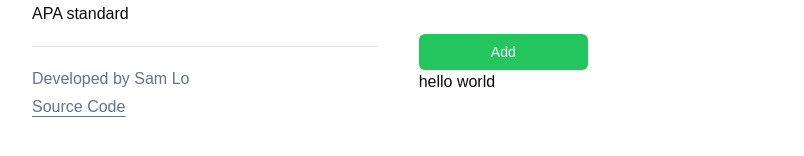
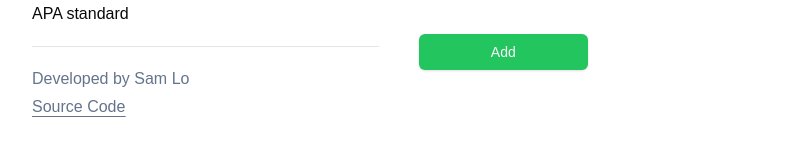
Before and after one commit to SamLo2200/ReferenceSorter, a Next.js app: page / in a window 1280 px wide. Shown: the part 162-318 px from the top of the page, without its empty margins (48-852 px from the left). Built offline with nearby package versions, Linux system fonts and the light colour scheme.

Commit message:
added sorted list display

```diff
--- a/src/components/SortedDisplay.tsx
+++ b/src/components/SortedDisplay.tsx
@@ -1,3 +1,17 @@
-export default function SortedDisplay() {
-    return <div>hello world</div>;
+import { useEffect, useState } from "react";
+
+export default function SortedDisplay({
+    citationContent,
+}: CitationContentProps) {
+    const citationContent_arr_temp: string[] = [...citationContent];
+
+    return (
+        <div>
+            {citationContent_arr_temp
+                .sort()
+                .map((citation: string, index: number) => {
+                    return <div key={index}>{citation}</div>;
+                })}
+        </div>
+    );
 }
--- a/src/components/TableController.tsx
+++ b/src/components/TableController.tsx
@@ -16,7 +16,10 @@ export default function TableController() {
                 />
             </div>
 
-            <SortedDisplay />
+            <SortedDisplay
+                citationContent={citationContent}
+                setCitationContent={setCitationContent}
+            />
         </div>
     );
 }
```
